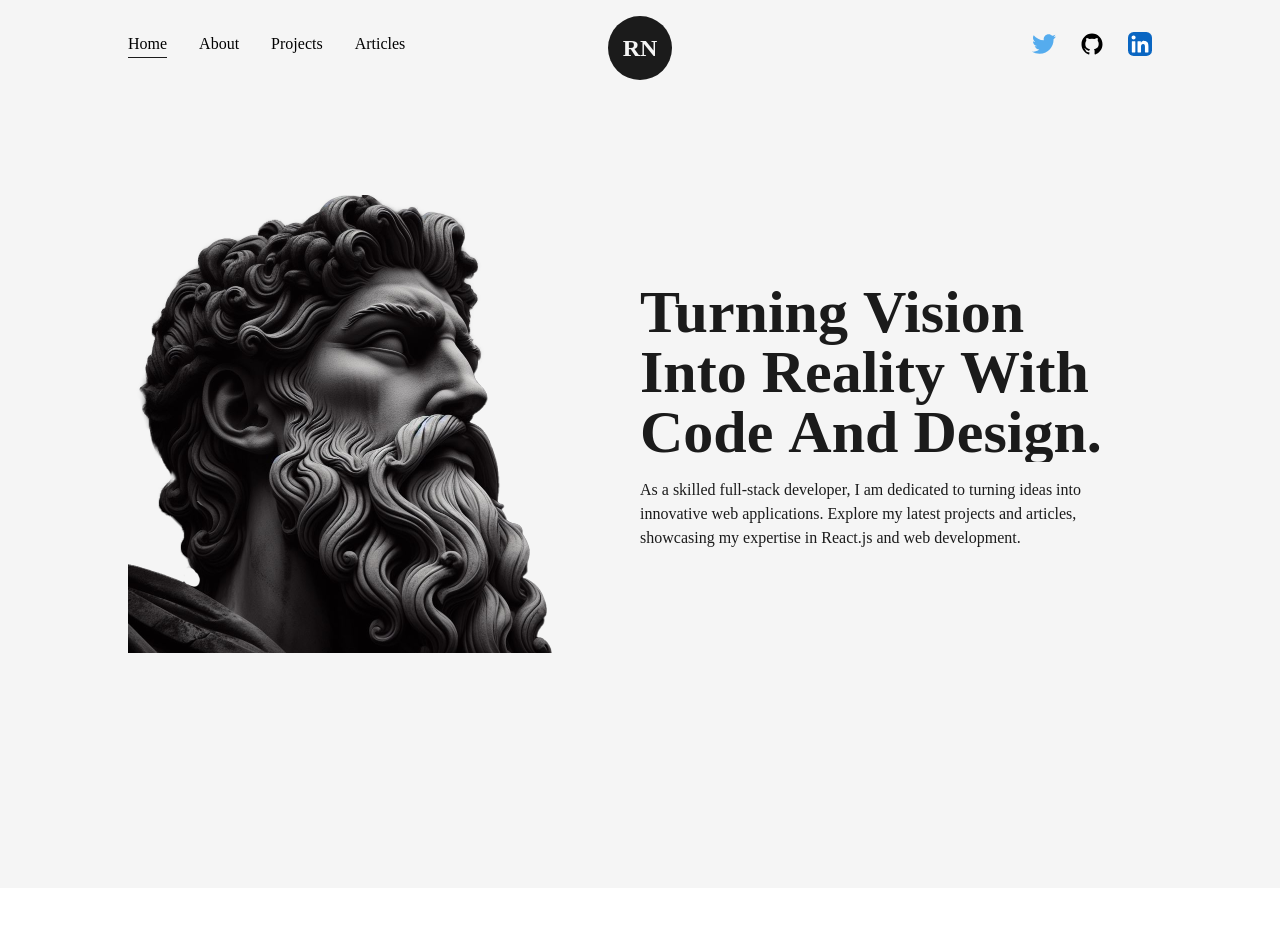
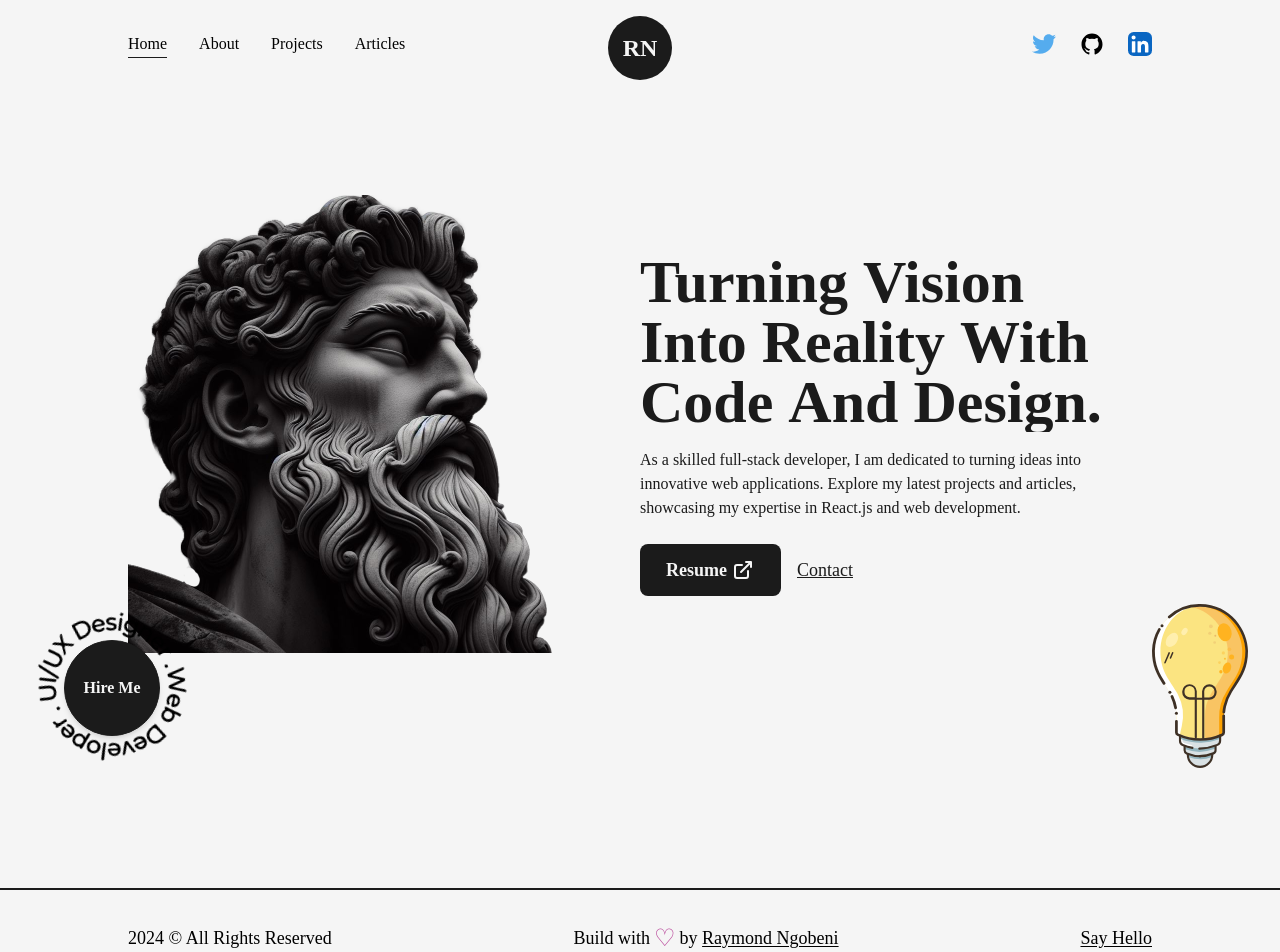
Before and after one commit to Ubaton/portfolio_v2, a Next.js app: page / in a window 1280 px wide. Shown: the top 952 px of the page. Before the commit the page ends 888 px from the top, so only its background shows below. Built offline with nearby package versions, Linux system fonts and the light colour scheme.

Commit message:
v0.0.4 Add footer and Profile Link to PDF Resume.

```diff
--- /dev/null
+++ b/src/components/Footer/Footer.js
@@ -0,0 +1,36 @@
+import React from "react";
+import Layout from "../Layout";
+import Link from "next/link";
+
+const Footer = () => {
+  return (
+    <div>
+      <footer className="w-full border-t-2 border-solid border-dark font-medium text-lg">
+        <Layout className="flex items-center justify-between py-8 ">
+          <span>{new Date().getFullYear()} &copy; All Rights Reserved</span>
+          <div className="flex items-center">
+            Build with{" "}
+            <span className="text-primary text-2xl px-1">&#9825;</span>
+            by&nbsp;
+            <Link
+              href="/Raymond"
+              target={"_blank"}
+              className="underline underline-offset-2"
+            >
+              Raymond Ngobeni
+            </Link>
+          </div>
+          <Link
+            href="/Hello"
+            target={"_blank"}
+            className="underline underline-offset-2"
+          >
+            Say Hello
+          </Link>
+        </Layout>
+      </footer>
+    </div>
+  );
+};
+
+export default Footer;
--- /dev/null
+++ b/src/components/HireMe/HireMe.js
@@ -0,0 +1,22 @@
+import React from "react";
+import { CircularText } from "../icons/icons";
+import Link from "next/link";
+
+const HireMe = () => {
+  return (
+    <div className="fixed left-4 bottom-4 flex items-center justify-center overflow-hidden ">
+      <div className="flex items-center justify-center relative w-48 h-auto">
+        <CircularText className={"full-dark animate-spin-slow"} />
+
+        <Link
+          href="mailto:mrrngobeni6@gamil.com"
+          className="flex items-center justify-center absolute left-1/2 top-1/2 -translate-x-1/2 -translate-y-1/2 bg-dark text-light hover:bg-light hover:text-dark shadow-md border border-solid border-dark font-semibold w-24 h-24 rounded-full"
+        >
+          Hire Me
+        </Link>
+      </div>
+    </div>
+  );
+};
+
+export default HireMe;
--- a/src/pages/_app.js
+++ b/src/pages/_app.js
@@ -1,3 +1,4 @@
+import Footer from "@/components/Footer/Footer";
 import NavBar from "@/components/NavBar/NavBar";
 import "@/styles/globals.css";
 import { Montserrat } from "next/font/google";
@@ -20,6 +21,7 @@ export default function App({ Component, pageProps }) {
       >
         <NavBar />
         <Component {...pageProps} />
+        <Footer />
       </main>
     </>
   );
--- a/src/pages/index.js
+++ b/src/pages/index.js
@@ -3,6 +3,10 @@ import Head from "next/head";
 import Image from "next/image";
 import Profiler from "../../public/images/profile/Statue.png";
 import AnimatedText from "@/components/Animated/AnimatedText";
+import Link from "next/link";
+import { LinkArrow } from "@/components/icons/icons";
+import HireMe from "@/components/HireMe/HireMe";
+import LightBulb from "../../public/images/svgs/miscellaneous_icons_1.svg";
 
 export default function Home() {
   return (
@@ -37,9 +41,33 @@ export default function Home() {
                 projects and articles, showcasing my expertise in React.js and
                 web development.
               </p>
+              <div className="flex items-center self-start mt-2">
+                <Link
+                  href="/dummy.pdf"
+                  target={"_blank"}
+                  download={true}
+                  className="flex items-center bg-dark text-light p-2.5 px-6 rounded-lg text-lg font-semibold hover:bg-light hover:text-dark border-2 border-solid border-transparent hover:border-dark"
+                >
+                  Resume <LinkArrow className={"w-6 ml-1"} />
+                </Link>
+                <Link
+                  href="mailto:mrrngobeni6@gmail.com"
+                  className="ml-4 text-lg font-medium capitalize text-dark underline"
+                >
+                  Contact
+                </Link>
+              </div>
             </div>
           </div>
         </Layout>
+        <HireMe />
+        <div className="absolute right-8 bottom-8 inline-block w-24">
+          <Image
+            src={LightBulb}
+            alt="Raymond Ngobeni"
+            className="w-full h-auto"
+          />
+        </div>
       </main>
     </>
   );
--- a/tailwind.config.js
+++ b/tailwind.config.js
@@ -19,6 +19,9 @@ module.exports = {
         primary: "#B63E96",
         primaryDark: "#58E6D9",
       },
+      animation: {
+        "spin-slow": "spin 8s linear infinite",
+      },
     },
   },
   plugins: [],
```
